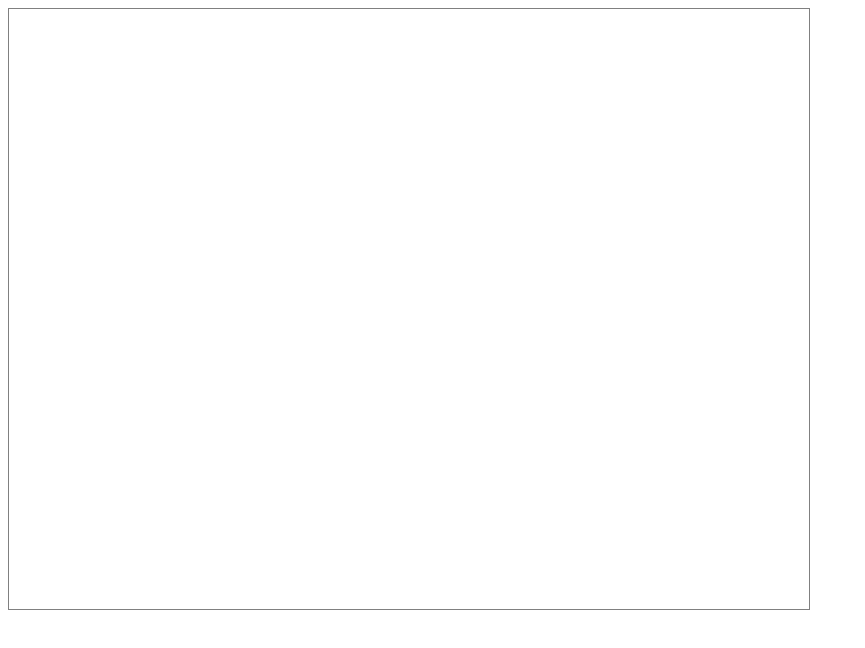
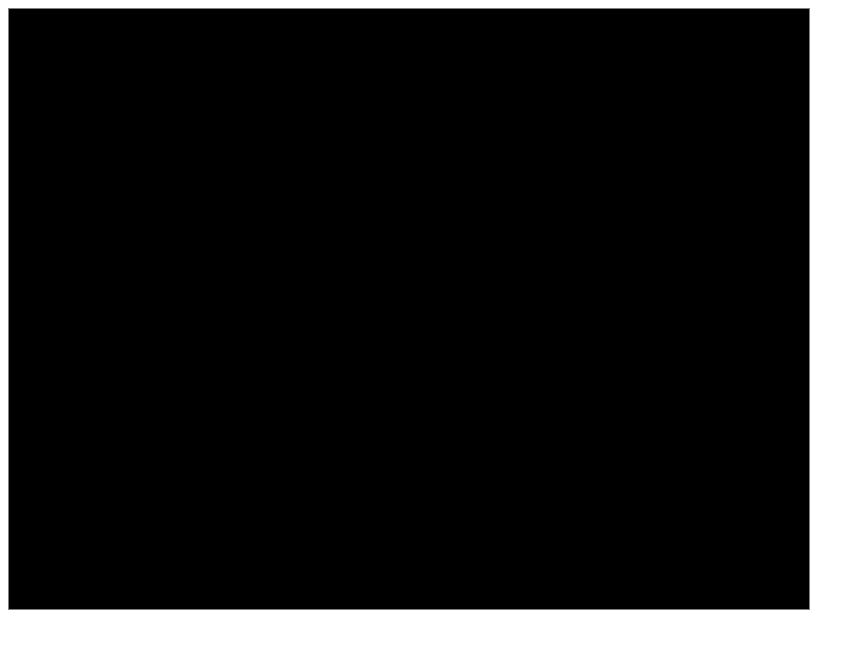
Before and after one commit to AndrewBater/rts-game, a plain HTML site: page src/index.html in a window 1280 px wide. Shown: the whole page, without its empty margins (0-865 px from the left). Drawn offline with Linux system fonts and the light colour scheme.

Commit message:
create main.js for flow control

```diff
--- a/src/index.html
+++ b/src/index.html
@@ -10,5 +10,6 @@
             style="border: 1px solid grey"></canvas>
 
         <script src="js/GraphicsCommon.js"></script>
+        <script src="js/main.js"></script>
     </body>
 </html>
--- /dev/null
+++ b/src/js/main.js
@@ -0,0 +1,22 @@
+"use strict";
+
+var canvas, context, intervalId;
+
+window.onload = function() {
+    canvas = document.getElementById("GameCanvas");
+    context = canvas.getContext("2d");
+
+    intervalId = setInterval(updateAll, 1000/30);
+}
+
+function updateAll() {
+    moveAll();
+    drawAll();
+}
+
+function moveAll() {
+}
+
+function drawAll() {
+    paintRect(0, 0, canvas.width, canvas.height, "black");
+}
```
